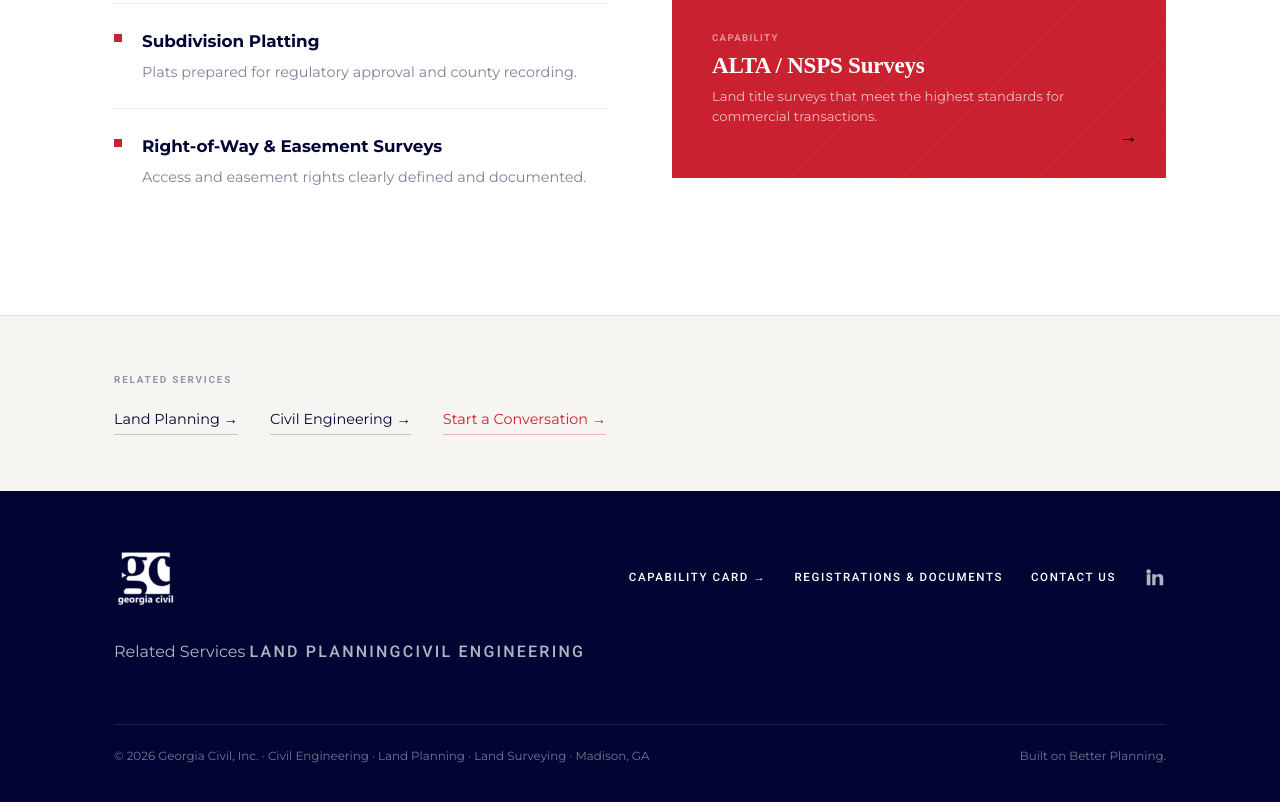
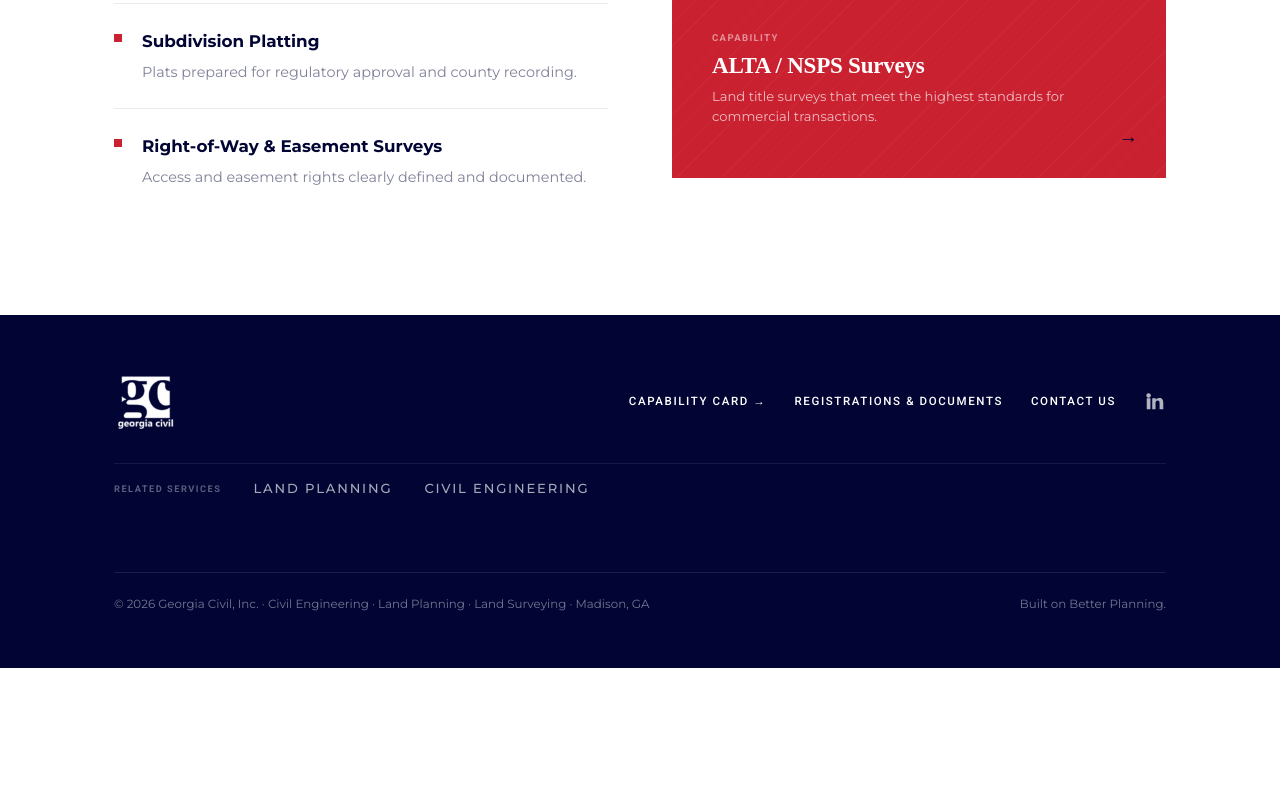
Before and after one commit to GrantPeaster/gci.com, a website: page land-surveying.html in a window 1280 px wide. Shown: the part 1458-2260 px from the top of the page. After the commit the page ends 2126 px from the top, so only its background shows below. Drawn offline with Linux system fonts and the light colour scheme.

Commit message:
Add related services section to footer
Added related services section in the footer with styling.

```diff
--- a/land-surveying.html
+++ b/land-surveying.html
@@ -269,6 +269,33 @@
     }
     .box-link:hover::after { transform: translateX(5px); }
 
+    /* Related services in footer */
+    .f-related {
+      display: flex;
+      align-items: center;
+      gap: clamp(16px,3vw,32px);
+      flex-wrap: wrap;
+      padding: 14px 0;
+      border-top: 1px solid rgba(255,255,255,.08);
+      width: 100%;
+      grid-column: 1 / -1;
+    }
+    .f-related-label {
+      font-family: 'Roboto', sans-serif;
+      font-size: .58rem;
+      font-weight: 700;
+      letter-spacing: .16em;
+      text-transform: uppercase;
+      color: rgba(255,255,255,.35);
+    }
+    .f-related a {
+      font-family: 'Montserrat', sans-serif;
+      font-size: .82rem;
+      color: rgba(255,255,255,.65);
+      text-decoration: none;
+      transition: color .2s;
+    }
+    .f-related a:hover { color: #fff; }
   </style>
   <meta property="og:type" content="website">
   <meta property="og:title" content="Land Surveying — Georgia Civil">
@@ -404,17 +431,7 @@
   </section>
 
 
-  <!-- Internal linking for SEO -->
-  <section style="background:#f6f5f2;padding:clamp(32px,5vw,56px) 0;border-top:1px solid rgba(2,5,52,.08);">
-    <div class="wrap">
-      <p style="font-family:'Roboto',sans-serif;font-size:.62rem;font-weight:700;letter-spacing:.18em;text-transform:uppercase;color:rgba(2,5,52,.4);margin-bottom:1.25rem;">Related Services</p>
-      <div style="display:flex;gap:clamp(16px,3vw,32px);flex-wrap:wrap;">
-        <a href="land-planning.html" style="font-family:'Montserrat',sans-serif;font-size:.9rem;color:#020534;text-decoration:none;border-bottom:1px solid rgba(2,5,52,.2);padding-bottom:2px;">Land Planning &rarr;</a>
-        <a href="civil-engineering.html" style="font-family:'Montserrat',sans-serif;font-size:.9rem;color:#020534;text-decoration:none;border-bottom:1px solid rgba(2,5,52,.2);padding-bottom:2px;">Civil Engineering &rarr;</a>
-        <a href="contact.html" style="font-family:'Montserrat',sans-serif;font-size:.9rem;color:#CA2131;text-decoration:none;border-bottom:1px solid rgba(202,33,49,.3);padding-bottom:2px;">Start a Conversation &rarr;</a>
-      </div>
-    </div>
-  </section>
+
 
   <div data-footer></div>
   <script src="assets/js/main.js"></script>
```
